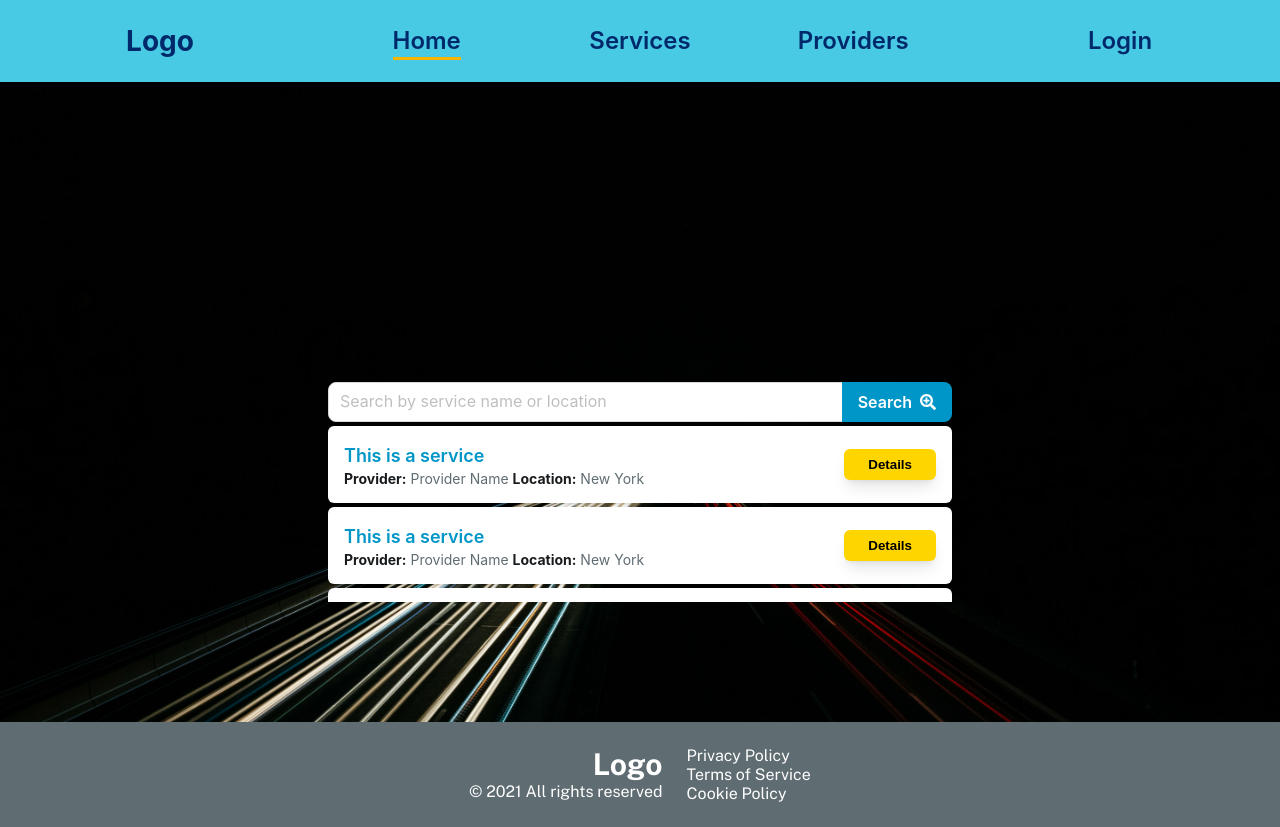
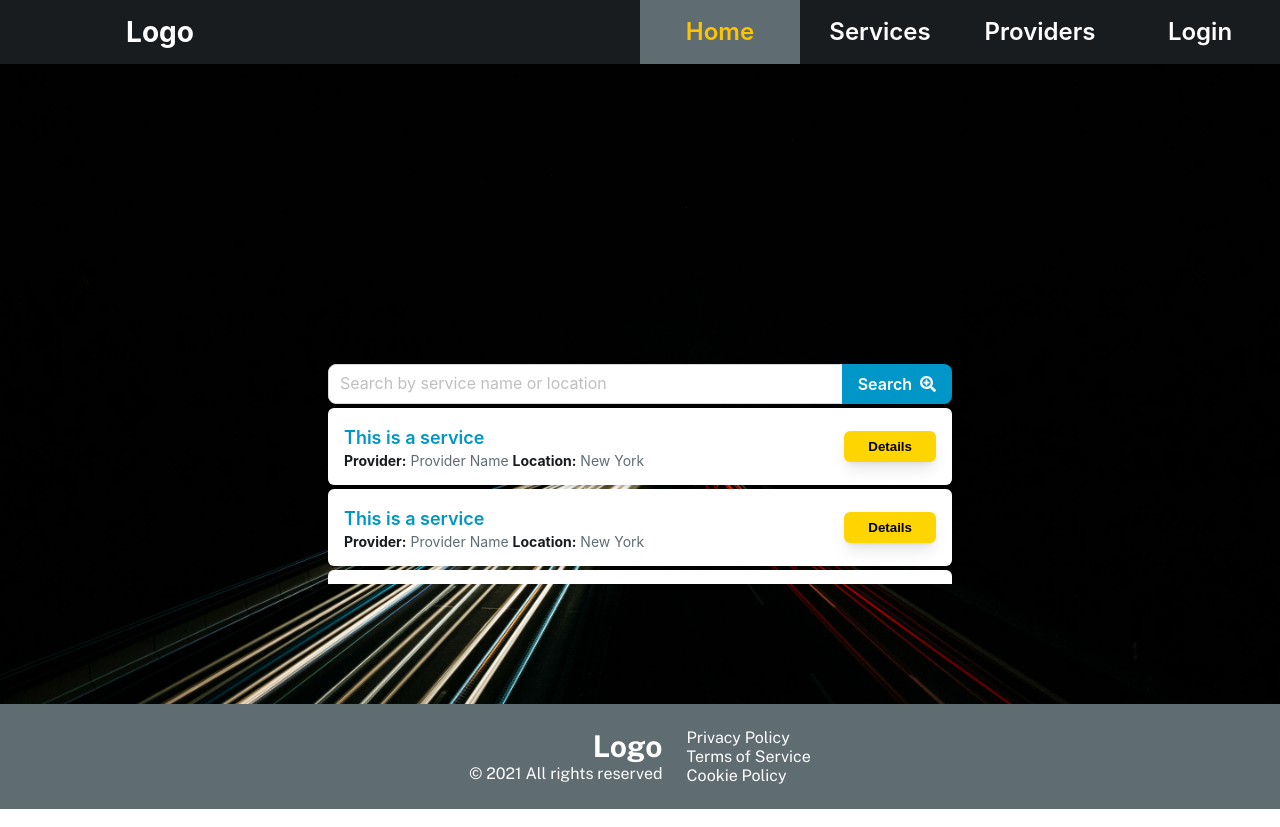
Before and after one commit to NS-Sheam/service-resarvation, a React (Vite) app in the folder reservation-client/: page / in a window 1280 px wide. Built offline with nearby package versions, Linux system fonts and the light colour scheme.

Commit message:
Update styles and components in Navbar

```diff
--- a/reservation-client/src/components/ActiveNavLink.tsx
+++ b/reservation-client/src/components/ActiveNavLink.tsx
@@ -7,12 +7,12 @@ type TActiveNavLinkProps = {
 };
 
 const ActiveNavLink = ({ to, children, ...remaining }: TActiveNavLinkProps) => {
-  const commonStyles = "text-xl md:text-2xl font-semibold text-nevyBlue";
+  const commonStyles = "text-xl md:text-2xl font-semibold block h-full flex justify-center items-center py-1 md:py-0";
   return (
     <NavLink
       to={to}
       {...remaining}
-      className={({ isActive }) => (isActive ? `active-menu-link ${commonStyles}` : `menu-link ${commonStyles}`)}
+      className={({ isActive }) => (isActive ? `bg-gray text-orange ${commonStyles}` : `text-white ${commonStyles} `)}
     >
       {children}
     </NavLink>
--- a/reservation-client/src/components/ui/HamburgerToggler.tsx
+++ b/reservation-client/src/components/ui/HamburgerToggler.tsx
@@ -1,6 +1,7 @@
 import { GiHamburgerMenu } from "react-icons/gi";
 import { toggleMenu } from "../../redux/features/header/header.slice";
-import { useAppDispatch } from "../../redux/hooks";
+import { useAppDispatch, useAppSelector } from "../../redux/hooks";
+import { RxCross1 } from "react-icons/rx";
 
 type THamburgerTogglerProps = {
   className?: string;
@@ -8,12 +9,20 @@ type THamburgerTogglerProps = {
 
 const HamburgerToggler = ({ className }: THamburgerTogglerProps) => {
   const dispatch = useAppDispatch();
+  const { isMenuOpen } = useAppSelector((state) => state.header);
   return (
     <div className={`md:hidden py-4 text-3xl top-2 right-2 ${className}`}>
-      <GiHamburgerMenu
-        className="absolute top-2 right-2"
-        onClick={() => dispatch(toggleMenu())}
-      />
+      {isMenuOpen ? (
+        <RxCross1
+          onClick={() => dispatch(toggleMenu())}
+          className="text-3xl absolute top-2 right-2"
+        />
+      ) : (
+        <GiHamburgerMenu
+          className="absolute top-2 right-2"
+          onClick={() => dispatch(toggleMenu())}
+        />
+      )}
     </div>
   );
 };
--- a/reservation-client/src/components/ui/Navbar.tsx
+++ b/reservation-client/src/components/ui/Navbar.tsx
@@ -21,6 +21,10 @@ const Navbar = () => {
       title: "Providers",
       path: "/providers",
     },
+    {
+      title: "Login",
+      path: "/auth",
+    },
   ];
 
   return (
@@ -28,34 +32,34 @@ const Navbar = () => {
       <Row
         align="middle"
         justify="space-between"
-        className="navbar text-center py-6 bg-primary hidden md:flex"
+        className="navbar text-center h-16 bg-grayBlack hidden md:flex"
       >
         <Col span={6}>
-          <h1 className="text-nevyBlue">Logo</h1>
+          <h1 className="text-white">Logo</h1>
         </Col>
-        <Col span={12}>
-          <Row justify="center">
+        <Col
+          span={12}
+          className="h-full"
+        >
+          <Row
+            justify="center"
+            className="h-full"
+          >
             {mainMenuItems.map((item, index) => (
               <Col
                 key={index}
-                span={8}
+                span={6}
+                className=""
               >
-                <span className="relative">
                 <ActiveNavLink
                   to={item.path}
                   className="menu-link"
                 >
                   {item.title}
                 </ActiveNavLink>
-                </span>
               </Col>
             ))}
           </Row>
-        </Col>
-        <Col span={6}>
-          <span className="relative">
-            <ActiveNavLink to="/auth">Login</ActiveNavLink>
-          </span>
         </Col>
       </Row>
 
@@ -67,7 +71,7 @@ const Navbar = () => {
       >
         <Col
           span={20}
-          className={`absolute top-2 right-2 transform ${
+          className={`absolute top-12 right-6 transform ${
             isMenuOpen ? "flex" : "hidden"
           } transition-all duration-300 z-50`}
         >
@@ -78,7 +82,7 @@ const Navbar = () => {
               border: "2px solid #ffd500",
               borderRadius: "0.5rem",
             }}
-            className="py-6 px-4 bg-primary md:hidden shadow-sm shadow-white"
+            className=" py-6 px-4 bg-grayBlack md:hidden shadow-sm shadow-white"
             gutter={[0, 16]}
           >
             {mainMenuItems.map((item, index) => (
@@ -86,36 +90,14 @@ const Navbar = () => {
                 key={index}
                 span={24}
               >
-                <span
-                  className="relative "
-                  onClick={() => dispatch(toggleMenu())}
-                >
                 <ActiveNavLink
                   to={item.path}
-                    className=""
+                  onClick={() => dispatch(toggleMenu())}
                 >
                   {item.title}
                 </ActiveNavLink>
-                </span>
               </Col>
             ))}
-            <Col span={24}>
-              <span
-                className="relative"
-                onClick={() => dispatch(toggleMenu())}
-              >
-                <ActiveNavLink
-                  to="/auth"
-                  className="text-xl font-semibold text-nevyBlue"
-                >
-                  Login
-                </ActiveNavLink>
-              </span>
-            </Col>
-            <RxCross1
-              onClick={() => dispatch(toggleMenu())}
-              className="text-nevyBlue text-3xl absolute top-2 right-2"
-            />
           </Row>
         </Col>
       </Row>
--- a/reservation-client/src/styles/Navbar.css
+++ b/reservation-client/src/styles/Navbar.css
@@ -1,9 +1,12 @@
 .navbar .menu-link,
 .navbar .active-menu-link {
-  color: #00296b;
+  color: #ffffff;
   transition: all 0.3s ease;
 }
-.menu-link:before,
+.active-menu-link {
+  color: #f8b400;
+}
+/* .menu-link:before,
 active-menu-link::before {
   content: "";
   width: 100%;
@@ -27,4 +30,4 @@ active-menu-link::before {
 }
 .menu-link:hover:before {
   transform: scaleX(1);
-}
+} */
```
Lines whose indentation alone changed are shown as unchanged.
